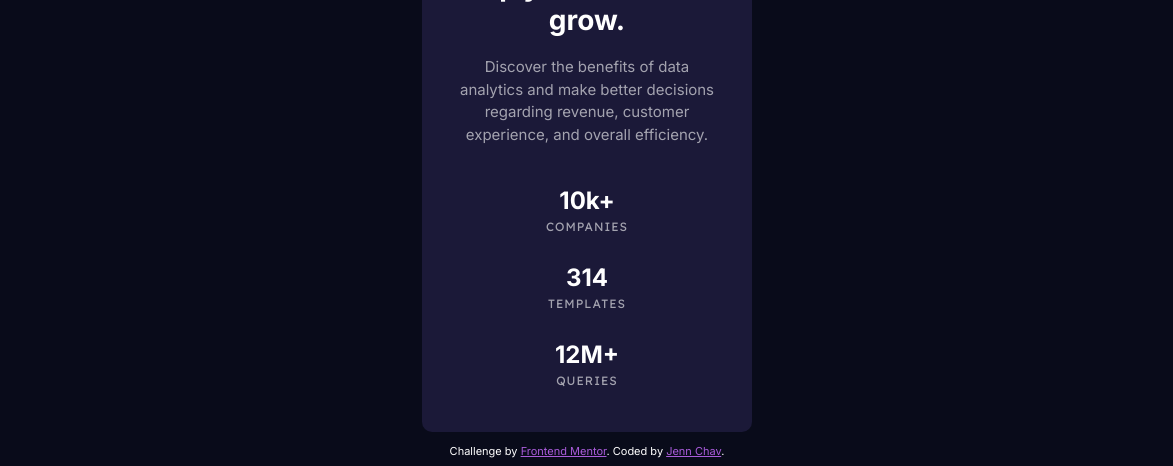
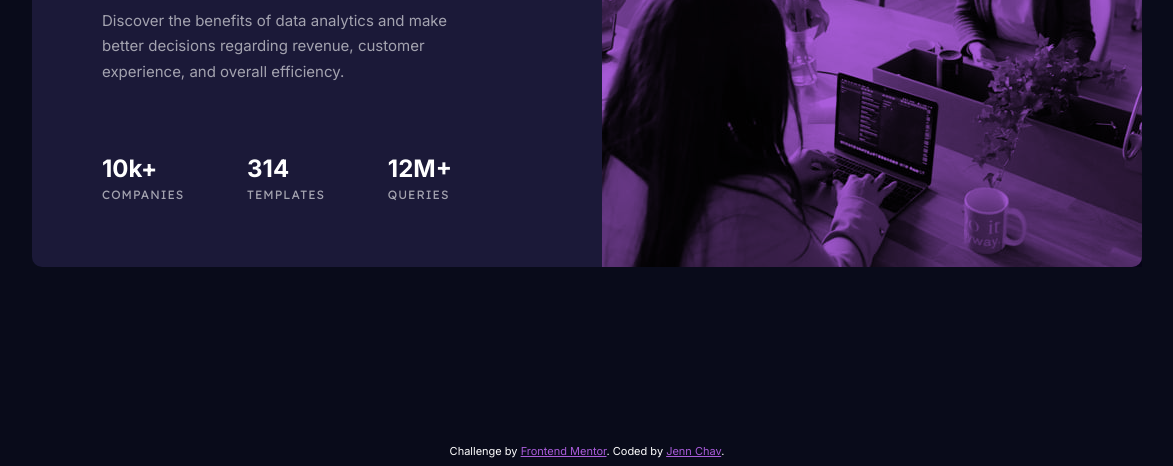
Before and after one commit to jenn-chav13/stats-preview-card-component, a plain HTML site: page index.html in a window 1536 px wide. Shown: the part 364-830 px from the top of the page, without its empty margins (181-1354 px from the left). Drawn offline with Linux system fonts and the light colour scheme.

Commit message:
Frontend Mentor: Desktop View.

```diff
--- a/styles.css
+++ b/styles.css
@@ -87,3 +87,43 @@ ul li {
     text-transform: uppercase;
     color: var(--Slightly-transparent-white);
 }
+
+/** Desktop View **/
+@media screen and (min-width: 1440px) {
+
+    h1 {
+        font-size: 2.250rem;
+    }
+    ul {
+        display: flex;
+        justify-content: space-between;
+        margin-right: 80px;
+        margin-top: 46px;
+    }
+
+    .stats-card {
+        display: flex;
+        flex-direction: row-reverse;
+        box-sizing: border-box;
+        max-width: 1110px;
+        width: 100%;
+        height: 445px;
+    }
+
+    .stats-card-image {
+        background: url(./images/image-header-desktop.jpg) no-repeat;
+        min-width: 540px;
+        height: 100%;
+        border-radius: 0 10px 10px 0;
+    }
+
+    .stats-content {
+        text-align: start;
+        padding: 50px 70px;
+    }
+
+    .description {
+        margin-right: 70px;
+        line-height: 1.7;
+    }
+}
```
